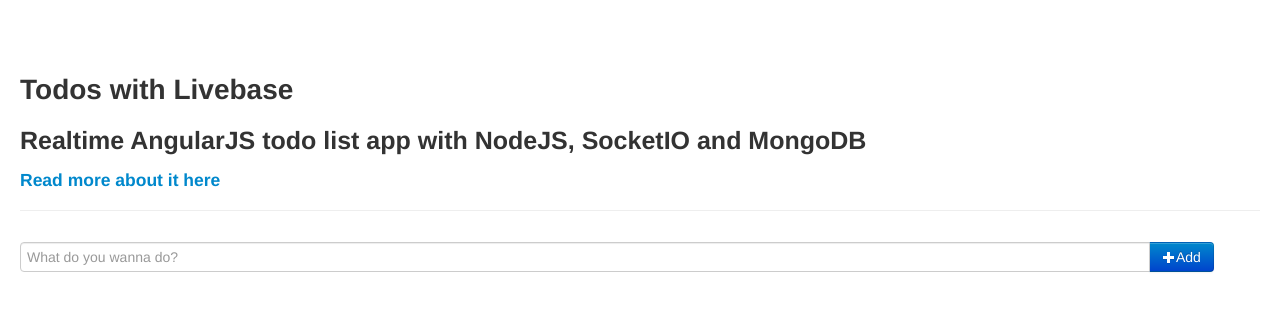
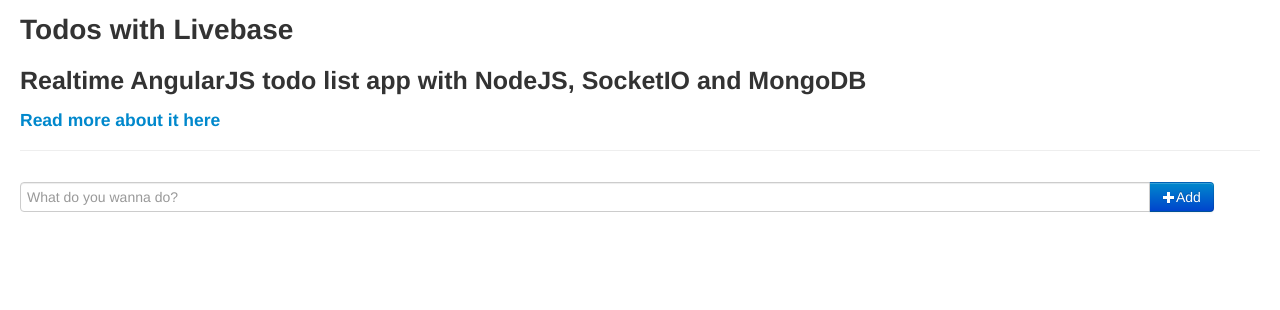
Before and after one commit to anupshinde/livebase, a website: page index.html in a window 1280 px wide. Drawn offline with Linux system fonts and the light colour scheme; no server answers.

Commit message:
Removing padding

```diff
--- a/client/css/index.css
+++ b/client/css/index.css
@@ -1,9 +1,3 @@
-body {
-	padding-top: 60px;
-	padding-bottom: 40px;
-}
-
-
 .todoInput {
 	width: 90%;
 }
```
